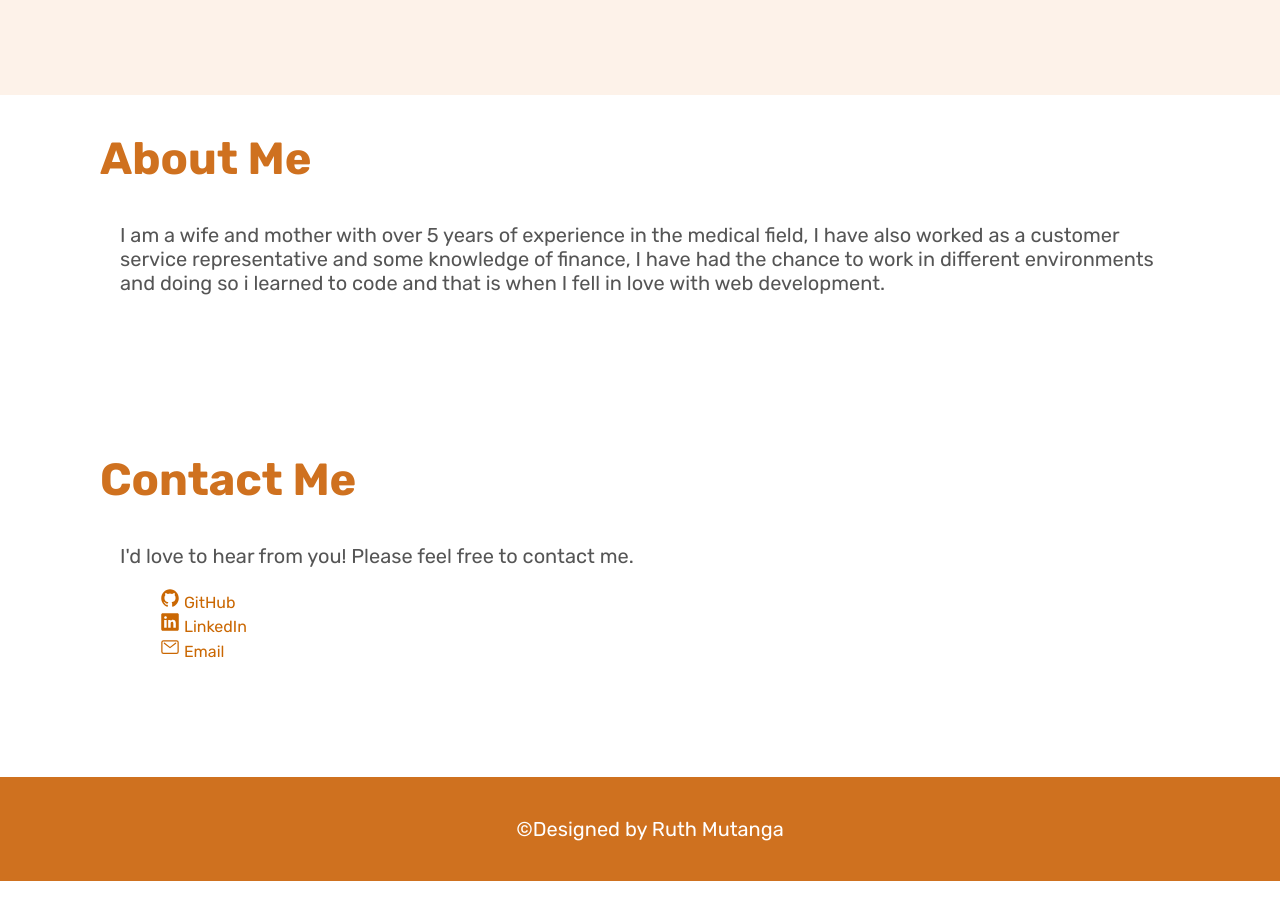
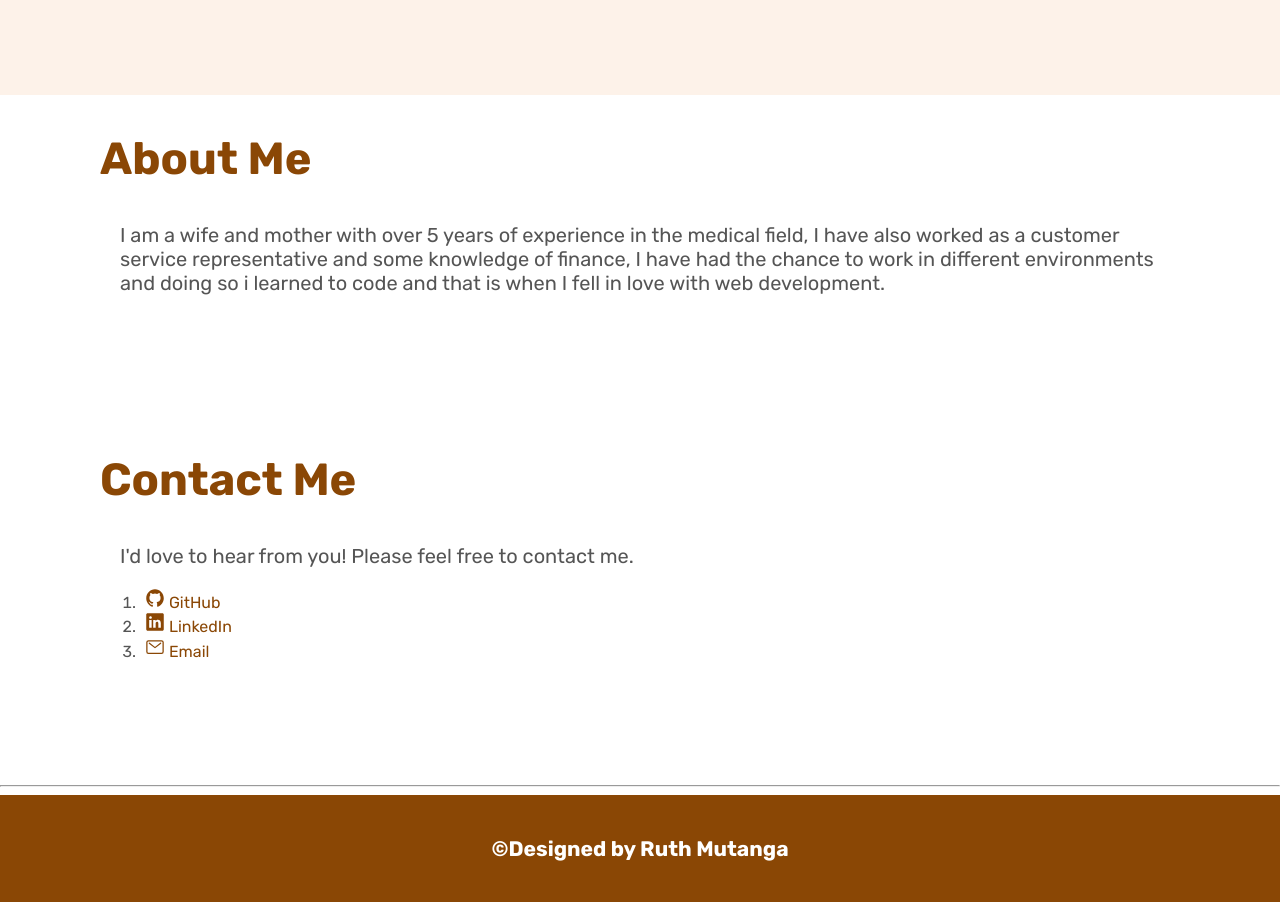
Before and after one commit to ruththedeveloper/My-Portfolio, a plain HTML site: page index.html in a window 1280 px wide. Shown: the part 460-1362 px from the top of the page. Before the commit the page ends 1341 px from the top, so only its background shows below. Drawn offline with nearby package versions, Linux system fonts and the light colour scheme.

Commit message:
update project

```diff
--- a/index.html
+++ b/index.html
@@ -1,5 +1,5 @@
 <!DOCTYPE html>
-<html>
+<html lang="en">
   <head>
     <meta charset="utf-8" />
     <meta name="viewport" content="width=device-width" />
@@ -45,7 +45,7 @@
           </ul>
           <p>
             Please take a look at my website and feel free to
-            <a href=" mailto: ruthmutanga1@gmail.com" class="contact"
+            <a href="mailto: ruthmutanga1@gmail.com" class="contact"
               >Contact Me.
             </a>
           </p>
@@ -78,7 +78,7 @@
           <p> I'd love to hear from you! Please feel free to contact me. </p>
           <nav class="contact-me-link">
             <!--  list  with icons  -->
-          <ul>
+          <ol>
             <li> <a href="https://github.com/ruththedeveloper"> <ion-icon name="logo-github"></ion-icon> GitHub</a> </li>
 
 
@@ -91,7 +91,7 @@
 
             <li><a href="mailto: ruthmutanga1@gmail.com "> <ion-icon name="mail-outline"></ion-icon> Email </a>  </li>
 
-          </ul>
+          </ol>
         </nav>
         </div>
       </section>
@@ -100,9 +100,10 @@
     <!-- main ending here -->
     <!-- the footer starting here -->
 
+    <hr/>
 
     <footer>
-      <p> ©Designed by Ruth Mutanga</p>
+      <h3> ©Designed by Ruth Mutanga</h3>
     </footer>
     <!-- the footer ending here -->
 
--- a/style.css
+++ b/style.css
@@ -16,16 +16,19 @@ a:link,
 a:active,
 a:visited {
   text-decoration: none;
-  color: #ca6702;
+  color: #8a4705;
 }
 a:hover {
   color: #e6ae7c;
 }
 
-li {
+ul li {
   margin-left: 15px;
   list-style: none;
 }
+/* ol li {
+  margin-left: 15px;
+  /* list-style: none; */
 
 /* styling paragraphs  */
 p {
@@ -39,7 +42,7 @@ section {
 }
 /* ginging all sections headings  the same color and font-size */
 section .heading {
-  color: #cf711f;
+  color: #8a4705;
   font-size: 45px;
 }
 
@@ -76,7 +79,7 @@ section .heading {
 }
 /*  highliting important words */
 .intro-details p span {
-  color: #cf711f;
+  color: #8a4705;
   font-weight: 600;
 }
 
@@ -88,6 +91,7 @@ section .heading {
 /*  the main image making it round  */
 .intro-image {
   width: 300px;
+  height: 300px;
   border-radius: 50%;
 }
 
@@ -99,7 +103,7 @@ ion-icon {
 footer {
   padding: 20px 20px;
   text-align: center;
-  background-color: #cf711f;
+  background-color: #8a4705;
   color: white;
   font-size: 18px;
   font-weight: 300;
```
